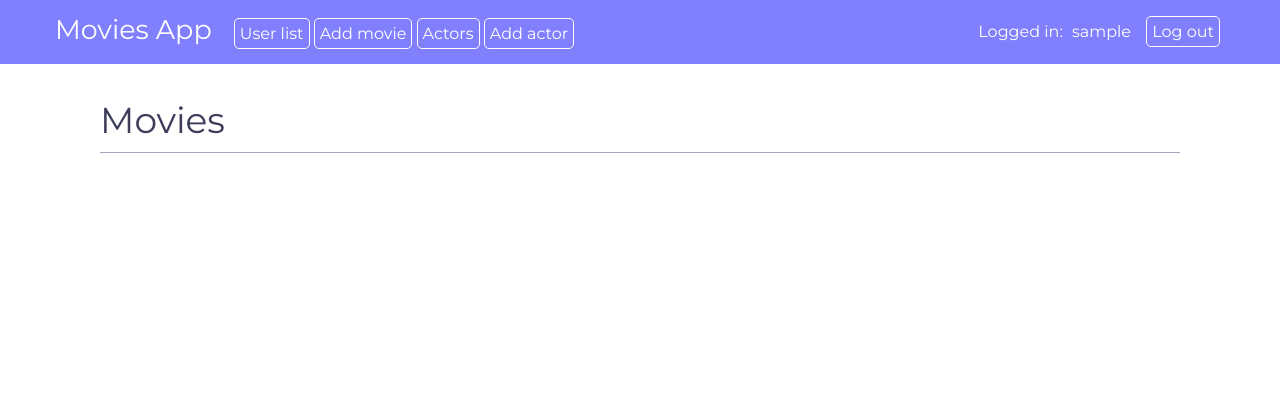
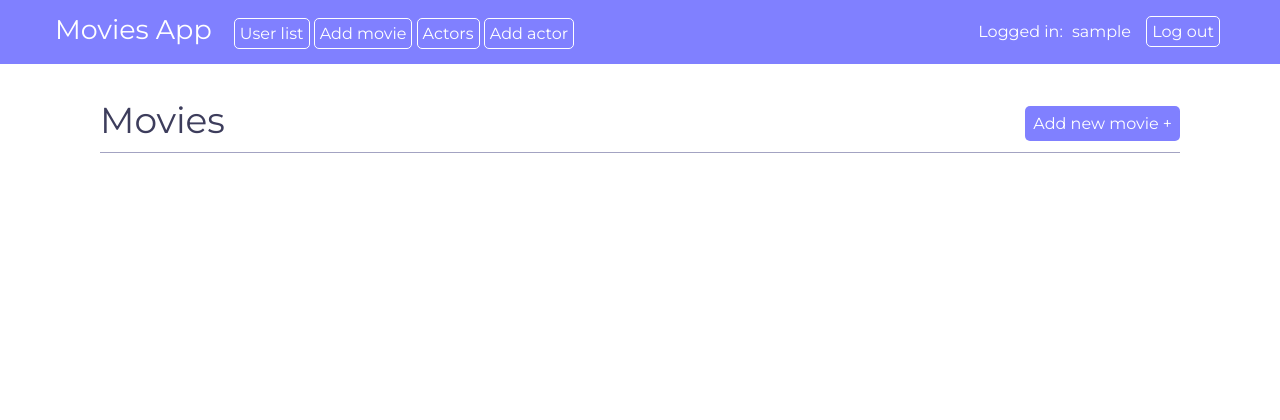
Before and after one commit to elzbietamal95/movies_app, a Django app: page / in a window 1280 px wide. Shown: the top 420 px of the page. Run offline with Django 3.2, Linux system fonts and the light colour scheme; the visitor is signed in with stand-in values (Sample User, id 1); data that the repository does not hold is empty; parts of the project's set-up code (start-up, migrations or seed data) failed here and were passed over; some libraries are stand-ins or nearby versions.

Commit message:
Link to add new movie in list of movies added

```diff
--- a/movies/templates/movies/movie_list_main.html
+++ b/movies/templates/movies/movie_list_main.html
@@ -5,6 +5,14 @@
 {% block title %}Movie list{% endblock %}
 
 {% block content %}
-    <h1>Movies</h1>
+    <h1>
+        Movies
+        {% if request.user.is_authenticated %}
+        <span class="float-right" style="margin-top: 15px">
+            <a href="{% url 'movies:movie-add' %}" class="link-new-object">Add new movie +</a>
+        </span>
+        {% endif %}
+    </h1>
+
     {% include "movies/movie_list.html" %}
 {% endblock %}
--- a/static/css/base.css
+++ b/static/css/base.css
@@ -95,6 +95,14 @@ header a {
     border: 1px solid #fff;
     border-radius: 5px;
     padding: 5px;
+}
+
+.link-new-object {
+    color: #ffffff;
+    background-color: #8080ff;
+    border-radius: 5px;
+    padding: 8px;
+    font-size: 16px;
 }
 
 span.logged a {
```
